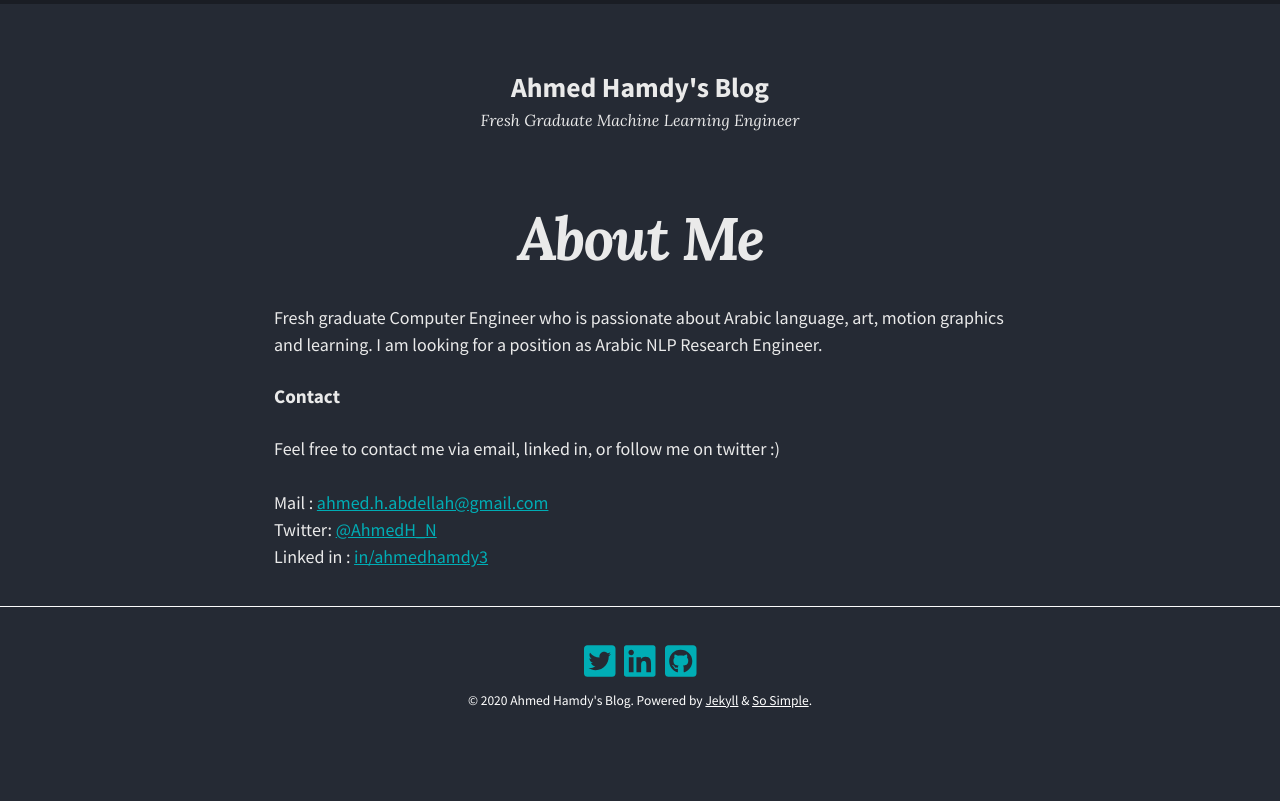
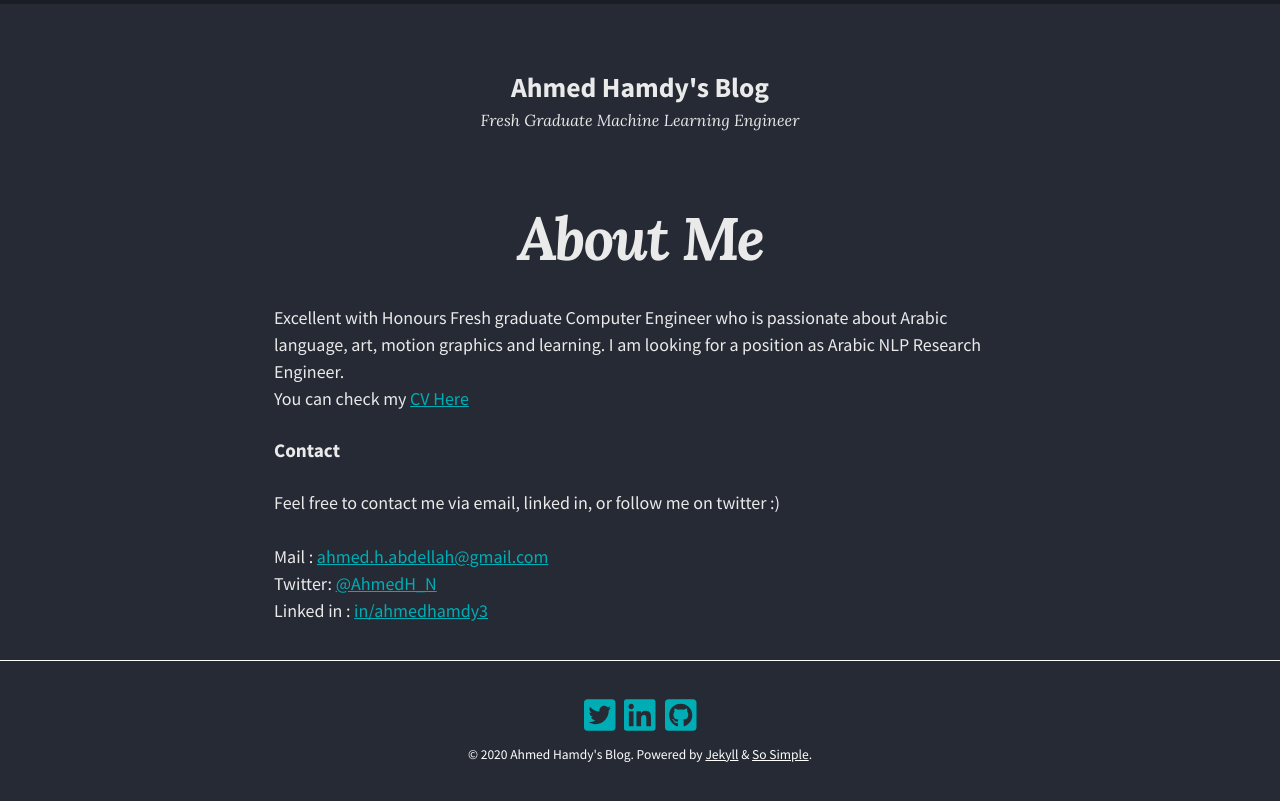
Before and after one commit to Ahmed-H-N/ahmed-h-n.github.io, a Jekyll site: the page built from About-Me.md, in a window 1280 px wide. Shown: the top 801 px of the page. Built offline with Jekyll 4.4.1, drawn with Linux system fonts in a browser that asks for light colours; nearby versions of some CDN libraries.

Commit message:
fix grammer and add cv to blog

```diff
--- a/About-Me.md
+++ b/About-Me.md
@@ -4,7 +4,8 @@ layout: collection
 permalink: /about-me/
 ---
 
-Fresh graduate Computer Engineer who is passionate about Arabic language, art, motion graphics and learning. I am looking for a position as Arabic NLP Research Engineer.
+Excellent with Honours Fresh graduate Computer Engineer who is passionate about Arabic language, art, motion graphics and learning. I am looking for a position as Arabic NLP Research Engineer.<br>
+You can check my [CV Here][CV]
 
 #### Contact
 Feel free to contact me via email, linked in, or follow me on twitter :)
@@ -14,6 +15,7 @@ Twitter: [@AhmedH_N][twit] <br>
 Linked in : [in/ahmedhamdy3][linked]
 
 
+[CV]: https://github.com/Ahmed-H-N/ahmed-h-n.github.io/blob/master/assets/files/Ahmed%20Hamdy%20CV.pdf
 [mail]: mailto:ahmed.h.abdellah@gmail.com
 [twit]: https://twitter.com/AhmedH_N
 [linked]: https://www.linkedin.com/in/ahmedhamdy3/
--- a/_posts/2020-06-04-perosnalized-learning.markdown
+++ b/_posts/2020-06-04-perosnalized-learning.markdown
@@ -14,7 +14,7 @@ image:
 
 One of the most valuable indicators about teaching quality at universities is the Student-to-Faculty ratio which is the number of students per one member of staff. The lower the number the better because lower number of students enables the tutor to be more focused and give detailed feedback.
 
-Top ranking universities have Student-to-Faculty ratios near to 6, that is one professor for every 6 students. The question now is: can we make up an educational system where the ratio is generally lower than that? can we reach a ratio of 1 where each student has a dedicated professor! Well, this what AI promises to provide in the field of education.
+Top ranking universities have Student-to-Faculty ratios near to 6, that is one professor for every 6 students. An emerging question now is: can we make up an educational system where the ratio is generally lower than that? can we reach a ratio of 1 where each student has a dedicated professor! Well, this is what AI promises to provide in the field of education.
 
 AI has transformed wide range of industries. Common examples are image recognition, self-driving cars and voice recognition. However, a less popular example is the application of AI in education. This application is growing rapidly and once it kicks in, it will make drastic changes to humans' intellectual and ability to process and passes information to the upcoming generations.
 
```
Also changed, not shown: 6 other files.
